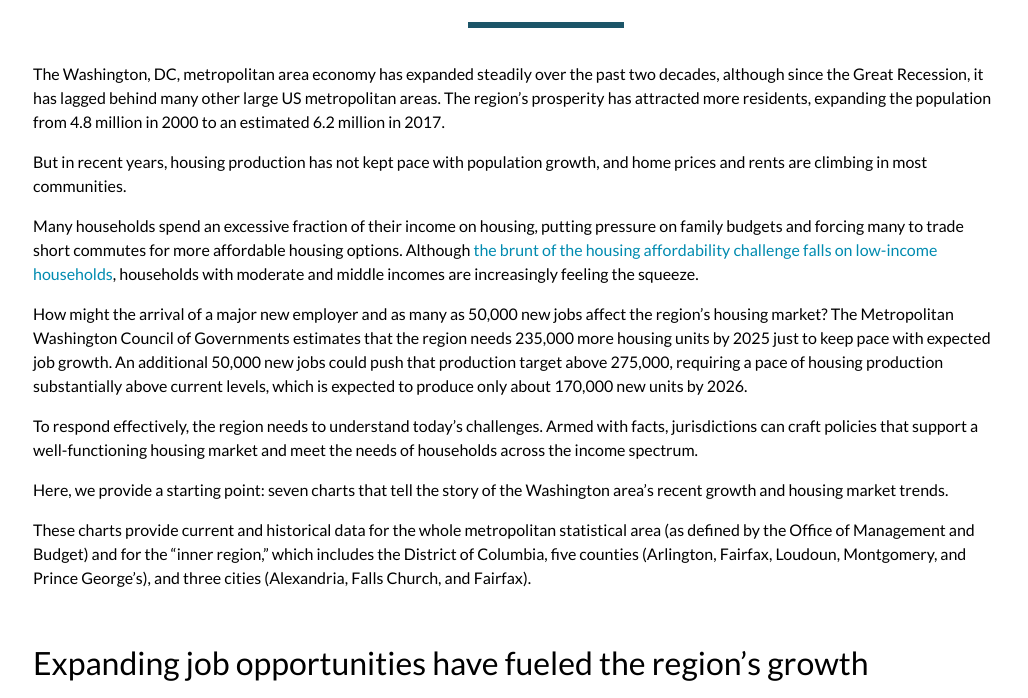
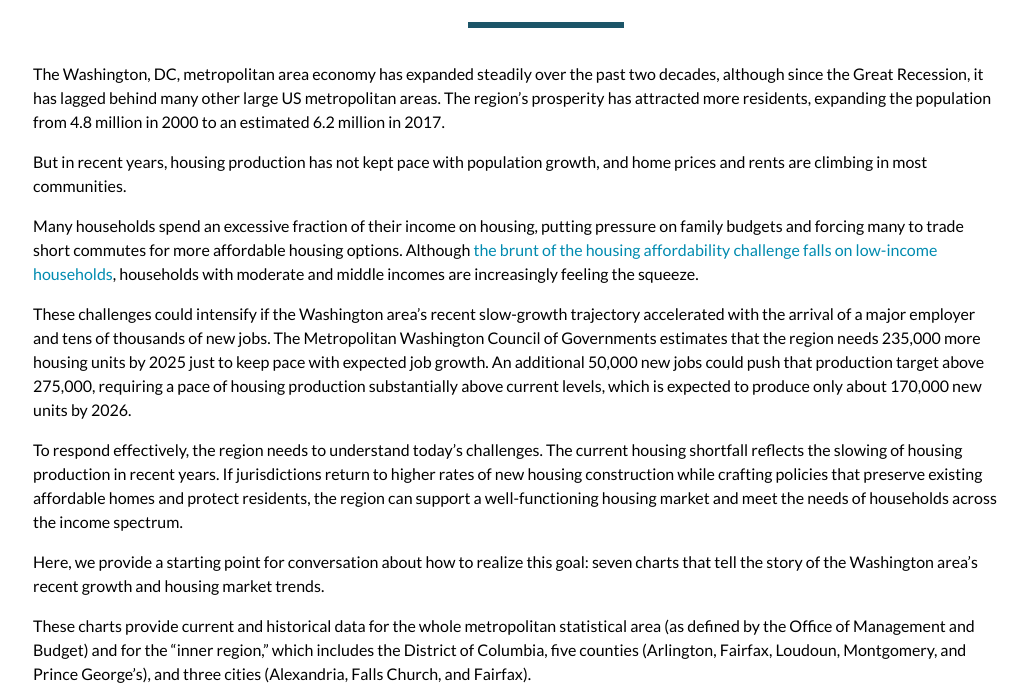
Before and after one commit to UI-Research/amazon-hq2-washington-housing-charts, a plain HTML site: page index.html in a window 1280 px wide. Shown: the part 587-1285 px from the top of the page, without its empty margins (94-1122 px from the left). Drawn offline with nearby package versions, Linux system fonts and the light colour scheme.

Commit message:
Update intro text to latest version

```diff
--- a/index.html
+++ b/index.html
@@ -129,11 +129,11 @@ j=d.createElement(s),dl=l!='dataLayer'?'&l='+l:'';j.async=true;j.src=
 
                 <p>Many households spend an excessive fraction of their income on housing, putting pressure on family budgets and forcing many to trade short commutes for more affordable housing options. Although <a href = "https://www.urban.org/research/publication/housing-security-washington-region" target = "_blank">the brunt of the housing affordability challenge falls on low-income households</a>, households with moderate and middle incomes are increasingly feeling the squeeze.</p>
 
-                <p>How might the arrival of a major new employer and as many as 50,000 new jobs affect the region&rsquo;s housing market? The Metropolitan Washington Council of Governments estimates that the region needs 235,000 more housing units by 2025 just to keep pace with expected job growth. An additional 50,000 new jobs could push that production target above 275,000, requiring a pace of housing production substantially above current levels, which is expected to produce only about 170,000 new units by 2026.</p>
+                <p>These challenges could intensify if the Washington area&rsquo;s recent slow-growth trajectory accelerated with the arrival of a major employer and tens of thousands of new jobs. The Metropolitan Washington Council of Governments estimates that the region needs 235,000 more housing units by 2025 just to keep pace with expected job growth. An additional 50,000 new jobs could push that production target above 275,000, requiring a pace of housing production substantially above current levels, which is expected to produce only about 170,000 new units by 2026.</p>
 
-                <p>To respond effectively, the region needs to understand today&rsquo;s challenges. Armed with facts, jurisdictions can craft policies that support a well-functioning housing market and meet the needs of households across the income spectrum.</p>
+                <p>To respond effectively, the region needs to understand today&rsquo;s challenges. The current housing shortfall reflects the slowing of housing production in recent years. If jurisdictions return to higher rates of new housing construction while crafting policies that preserve existing affordable homes and protect residents, the region can support a well-functioning housing market and meet the needs of households across the income spectrum. </p>
 
-                <p>Here, we provide a starting point: seven charts that tell the story of the Washington area&rsquo;s recent growth and housing market trends.</p>
+                <p>Here, we provide a starting point for conversation about how to realize this goal: seven charts that tell the story of the Washington area&rsquo;s recent growth and housing market trends.</p>
 
                 <p>These charts provide current and historical data for the whole metropolitan statistical area (as defined by the Office of Management and Budget) and for the &ldquo;inner region,&rdquo; which includes the District of Columbia, five counties (Arlington, Fairfax, Loudoun, Montgomery, and Prince George&rsquo;s), and three cities (Alexandria, Falls Church, and Fairfax).</p>
         </div>
```
